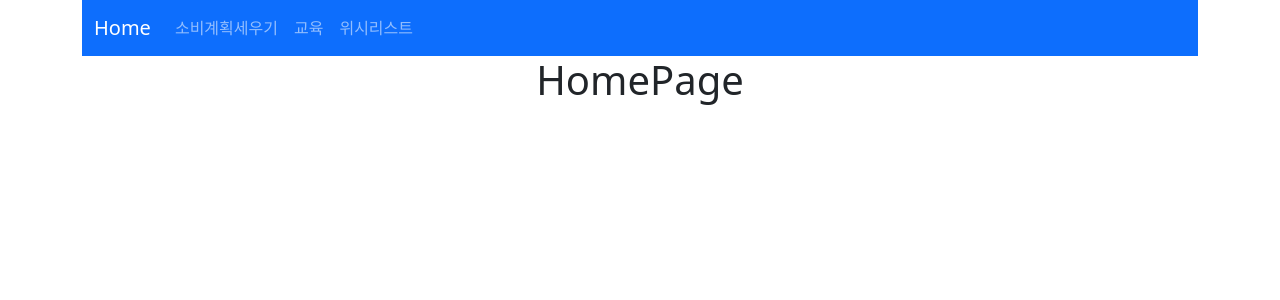
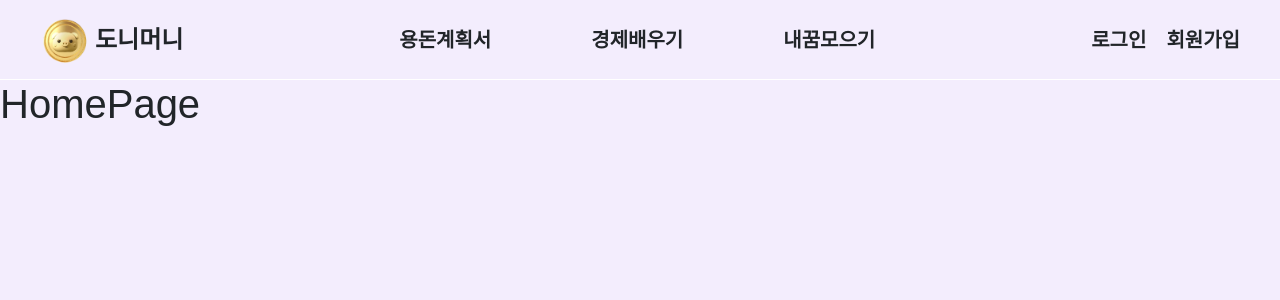
Before and after one commit to Heeju-Lee/self-study_HJLEE, a React (Create React App) app in the folder client/: page / in a window 1280 px wide. Shown: the top 300 px of the page. Built offline with nearby package versions, Linux system fonts and the light colour scheme.

Commit message:
[FE] feat : 공통컴포넌트 작업중

```diff
--- a/client/src/App.jsx
+++ b/client/src/App.jsx
@@ -1,21 +1,21 @@
 import { BrowserRouter } from "react-router-dom";
-import "./App.css";
+import { GlobalStyle } from "./styles/GlobalStyle";
 import Header from "./components/layouts/Header";
 import Navirouter from "./Navirouter";
-import { Container } from "react-bootstrap";
 import "bootstrap/dist/css/bootstrap.min.css";
 
+// 역할과 사용자 ID (role : ROLE_PARENT , ROLE_CHILD)
+// 로그인 정보가 없으면 로그인 페이지로 이동
 function App() {
-  // 역할과 사용자 ID (role : ROLE_PARENT , ROLE_CHILD)
-  // 로그인 정보가 없으면 로그인 페이지로 이동
-
   return (
     <div className="App">
       <BrowserRouter>
-        <Container>
-          <Header />
-          <Navirouter />
-        </Container>
+        {/* 전역 스타일 */}
+        <GlobalStyle />
+        {/* 헤더 (공통) */}
+        <Header />
+        {/* 각 페이지 */}
+        <Navirouter />
       </BrowserRouter>
     </div>
   );
--- /dev/null
+++ b/client/src/components/layouts/Button.jsx
@@ -0,0 +1,6 @@
+import React from "react";
+
+// TODO 공통 버튼 (넓이, 높이, 폰트 사이즈)
+export default function Button() {
+  return <div>Button</div>;
+}
--- a/client/src/components/layouts/Header.jsx
+++ b/client/src/components/layouts/Header.jsx
@@ -1,7 +1,8 @@
 import React from "react";
-import { Container, Nav, Navbar } from "react-bootstrap";
+import styled from "styled-components";
+import axios from "axios";
+// import { Container, Nav, Navbar } from "react-bootstrap";
 import { Link, useNavigate } from "react-router-dom";
-import axios from "axios";
 
 const Header = () => {
   const navigate = useNavigate();
@@ -22,9 +23,46 @@ const Header = () => {
     }
   };
 
+  // TODO 부모, 아이 분기
+  // TODO 로그인 전후 분기
   return (
-    <div>
-      <Navbar bg="primary" data-bs-theme="dark">
+    <Outer>
+      <Container>
+        {/* 로고 */}
+        <LeftSection>
+          <Link to="/">
+            <LogoOuter>
+              <img
+                src="/images/donnymoney-logo.png"
+                alt="logo"
+                width={"100%"}
+                height={"auto"}
+              />
+            </LogoOuter>
+          </Link>
+          <p>도니머니</p>
+        </LeftSection>
+
+        <MenuSection>
+          <Link to="/" onClick={checkPlanAndNavigate}>
+            <span>용돈계획서</span>
+          </Link>
+          <Link to="/">
+            <span>경제배우기</span>
+          </Link>
+          <Link to="/">
+            <span>내꿈모으기</span>
+          </Link>
+        </MenuSection>
+        <RightSection>
+          <Link to="/login-form">
+            <span>로그인</span>
+          </Link>
+          <Link to="/join-form">
+            <span>회원가입</span>
+          </Link>
+        </RightSection>
+        {/* <Navbar bg="primary" data-bs-theme="dark">
             <Container>
               <Link to="/" className="navbar-brand">
                 Home
@@ -41,9 +79,66 @@ const Header = () => {
                 </Link>
               </Nav>
             </Container>
-      </Navbar>
-    </div>
+          </Navbar> */}
+      </Container>
+    </Outer>
   );
 };
 
+const Outer = styled.div`
+  width: 100%;
+  height: 80px;
+  display: flex;
+  align-items: center;
+  border-bottom: 1px solid white;
+`;
+const Container = styled.div`
+  width: 100%;
+  max-width: 1360px;
+  display: flex;
+  justify-content: space-between;
+  align-items: center;
+  padding: 0 40px;
+  margin: 0 auto;
+  font-weight: bold;
+`;
+
+// 왼쪽 영역 로고
+const LeftSection = styled.div`
+  display: flex;
+  align-items: center;
+  gap: 5px;
+  font-size: 24px;
+
+  p {
+    margin: 0;
+  }
+`;
+const LogoOuter = styled.div`
+  width: 50px;
+  height: 50px;
+  position: relative;
+`;
+
+// 가운데 메뉴 영역
+const MenuSection = styled.div`
+  display: flex;
+  padding-left: 0;
+  margin-bottom: 0;
+  gap: 100px;
+  font-size: 20px;
+
+  /* border: 1px solid red; */
+`;
+
+// 오른쪽 영역
+const RightSection = styled.div`
+  display: flex;
+  align-items: center;
+  gap: 20px;
+  font-size: 20px;
+
+  /* border: 1px solid red; */
+`;
+
 export default Header;
--- /dev/null
+++ b/client/src/styles/GlobalStyle.jsx
@@ -0,0 +1,26 @@
+import React from "react";
+import { createGlobalStyle } from "styled-components";
+
+// 전역 스타일 정의
+export const GlobalStyle = createGlobalStyle`
+  body {
+    margin: 0;
+    padding: 0;
+    font-family: 'Arial', sans-serif;
+    background-color: #F3EDFD;
+
+  }
+
+  a {
+    text-decoration: none;
+    color: inherit;
+  }
+  ul {
+    list-style: none;
+  }
+
+  * {
+    box-sizing: border-box;
+  }
+
+`;
```
Also changed, not shown: client/src/components/layouts/Layout.jsx (added, +13 -0 lines), client/public/images/donnymoney-logo.png (added). Lines whose indentation alone changed are shown as unchanged.
